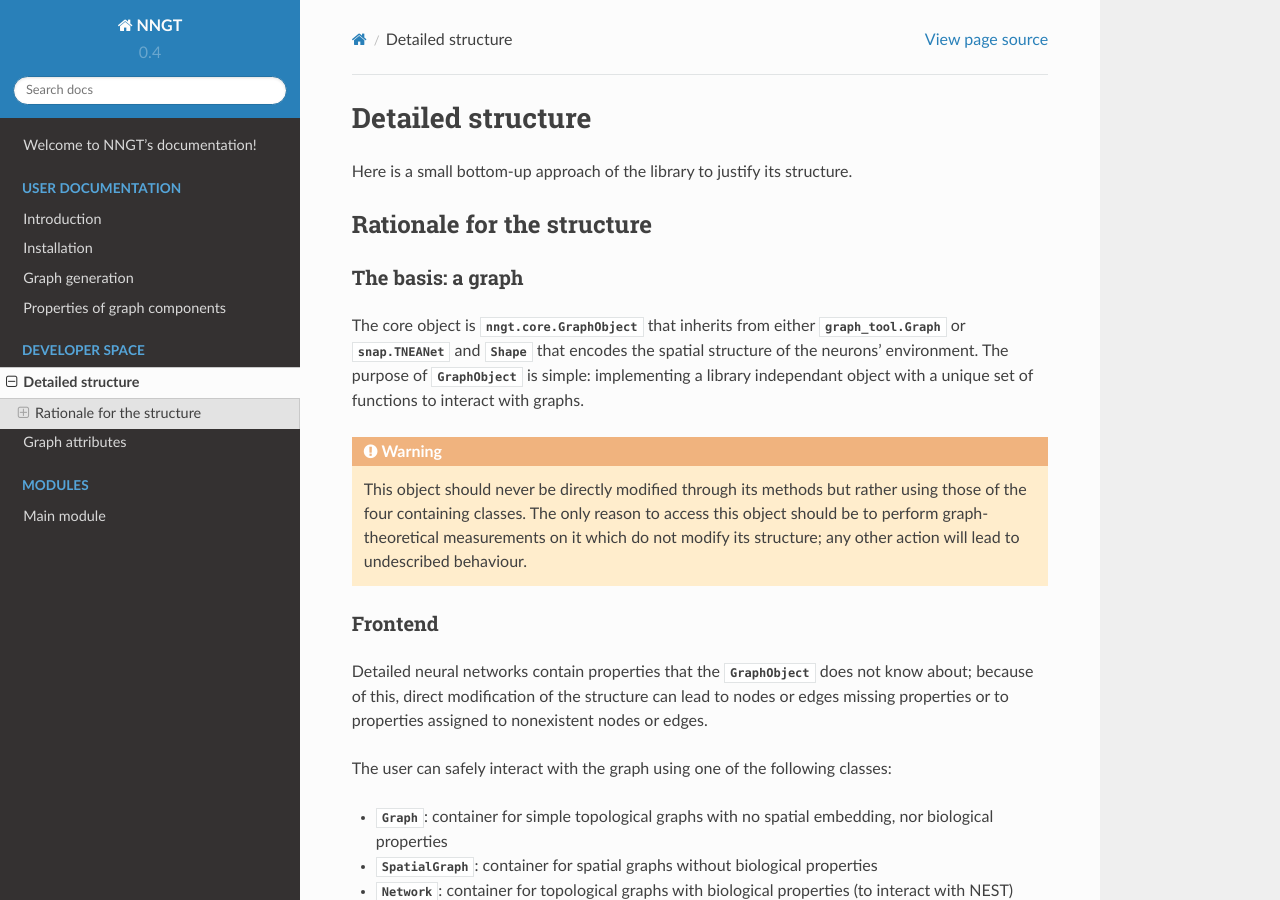
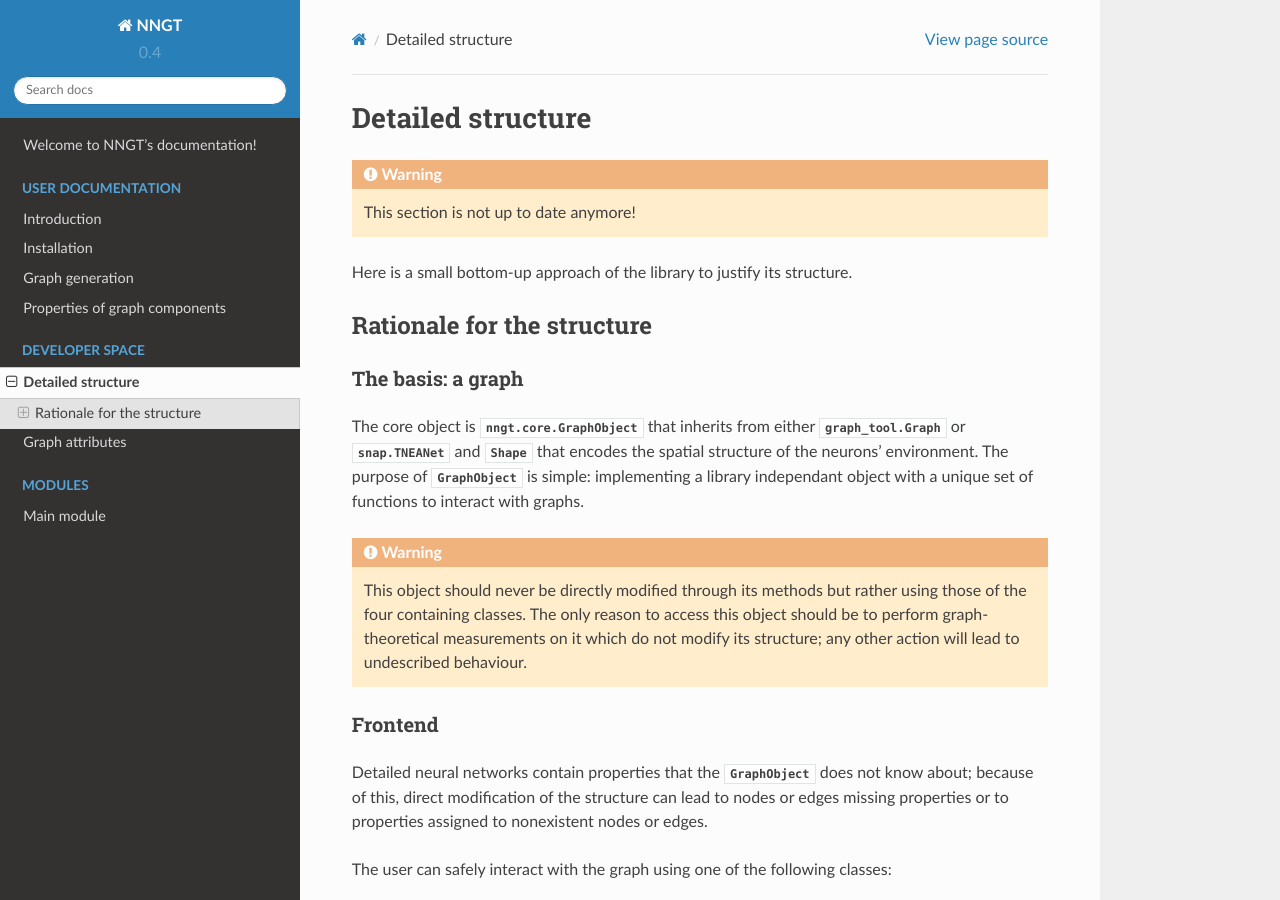
Before and after one commit to tfardet/NNGT, a Sphinx documentation site: the page built from doc/developer/detailed-structure.rst, in a window 1280 px wide and 900 px high. Built offline with Sphinx 7.4.7 and the Read the Docs theme 2.0.0, drawn with Linux system fonts in a browser that asks for light colours; the version number is read from the project's files by our own code.

Commit message:
warning doc no longer accurate @todo: make it up to date

```diff
--- a/doc/developer/detailed-structure.rst
+++ b/doc/developer/detailed-structure.rst
@@ -2,7 +2,7 @@
 Detailed structure
 ==================
 
-.. warning:
+.. warning ::
     This section is not up to date anymore!
 
 Here is a small bottom-up approach of the library to justify its structure.
--- a/doc/developer/graph-attributes.rst
+++ b/doc/developer/graph-attributes.rst
@@ -2,7 +2,7 @@
 Graph attributes
 ================
 
-.. warning:
+.. warning ::
     This section is not up to date anymore!
 
 The :class:`~nngt.Graph` class and its subclasses contain several attributes regarding the properties of the edges and nodes. Edges attributes are contained in the graph dictionary; more complex properties about the biological details of the nodes/neurons are contained in the NeuralPop member of the :class:`~nngt.Graph`. These are briefly described in :doc:`../user/component-properties`; a more detailed description is provided here.
--- a/doc/user/component-properties.rst
+++ b/doc/user/component-properties.rst
@@ -4,7 +4,7 @@
 Properties of graph components
 ==============================
 
-.. warning:
+.. warning ::
     This section is not up to date anymore!
 
 Components
```
